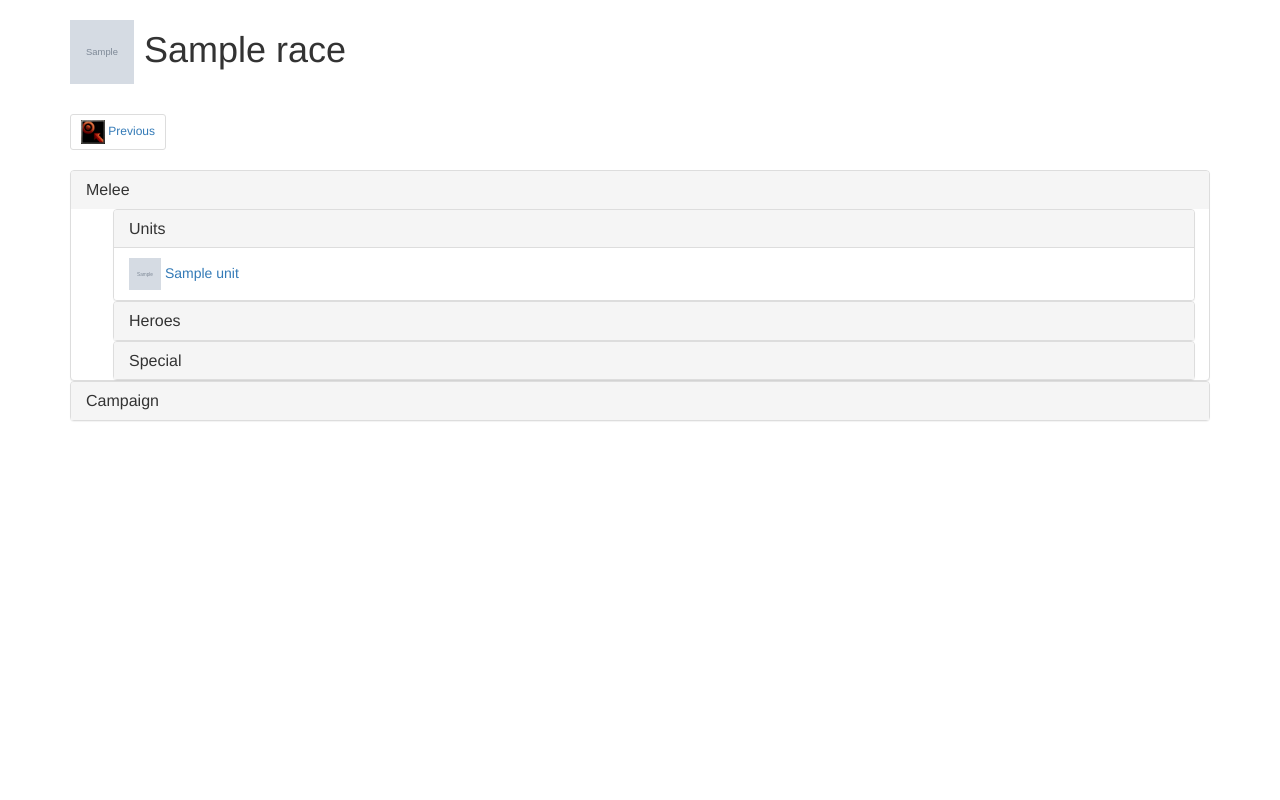
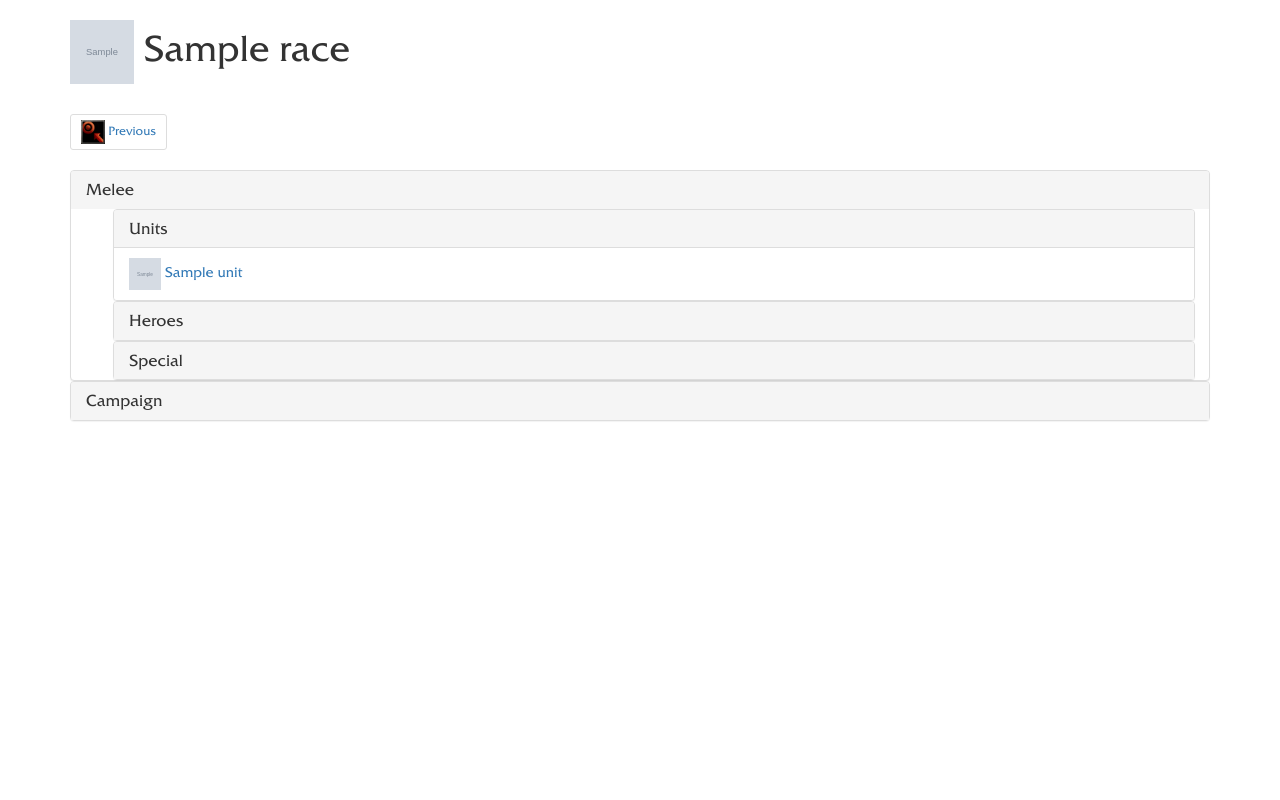
Before and after one commit to J1bz/war3files, a Django app: template units/templates/race_detail.html in a window 1280 px wide. Run offline with Django 3.2, Linux system fonts and the light colour scheme; the template is opened without the code that fills it: most values are stand-ins (such as "Sample title", 1, 10 or a date in 2020); grey boxes marked "Sample" are stand-in pictures; some libraries are stand-ins or nearby versions.

Commit message:
Add custom font from warcraft

```diff
--- a/static/css/custom.css
+++ b/static/css/custom.css
@@ -1,3 +1,12 @@
+@font-face {
+    font-family: 'frizqt';
+    src: url('../fonts/frizqt.ttf');
+}
+
+body {
+    font-family: 'frizqt', 'lato', 'sans-serif';
+}
+
 .panel-group {
     margin-bottom: 0px;
 }
```
Also changed, not shown: static/fonts/frizqt.ttf (added).
